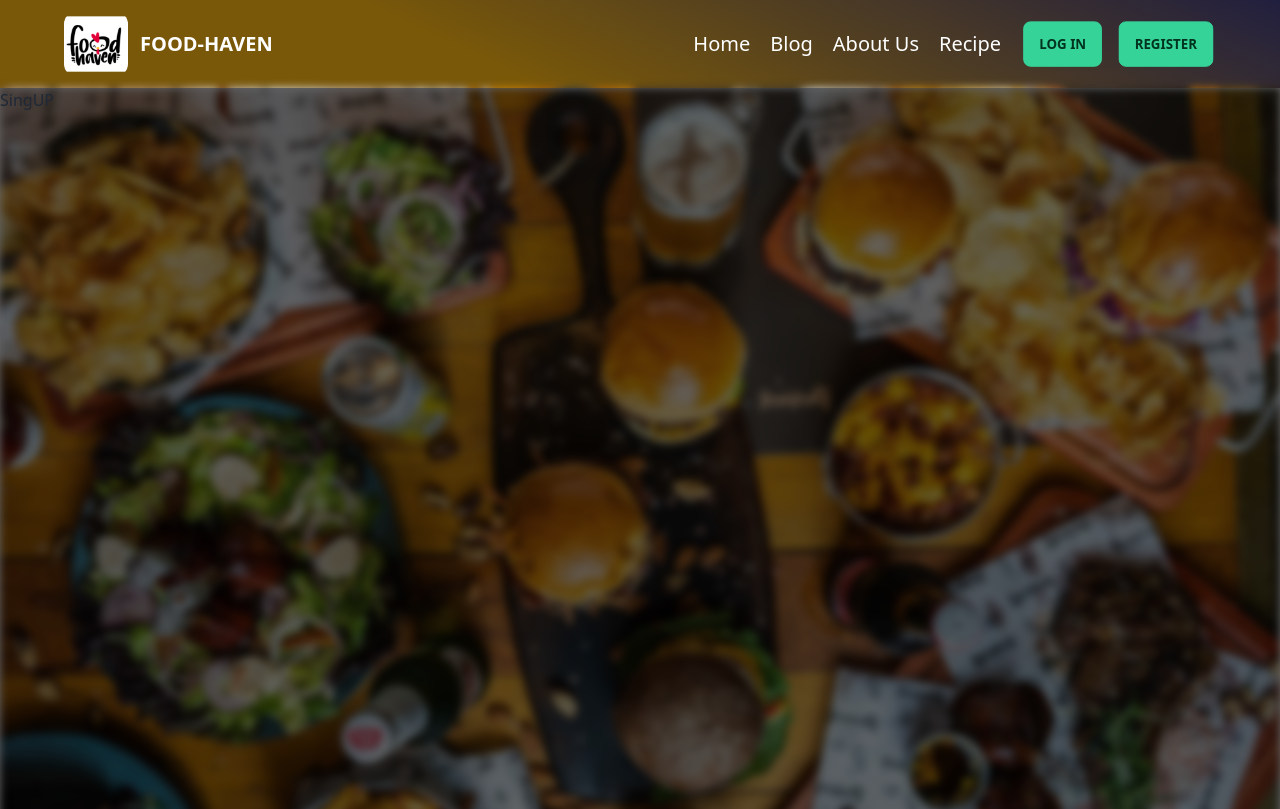
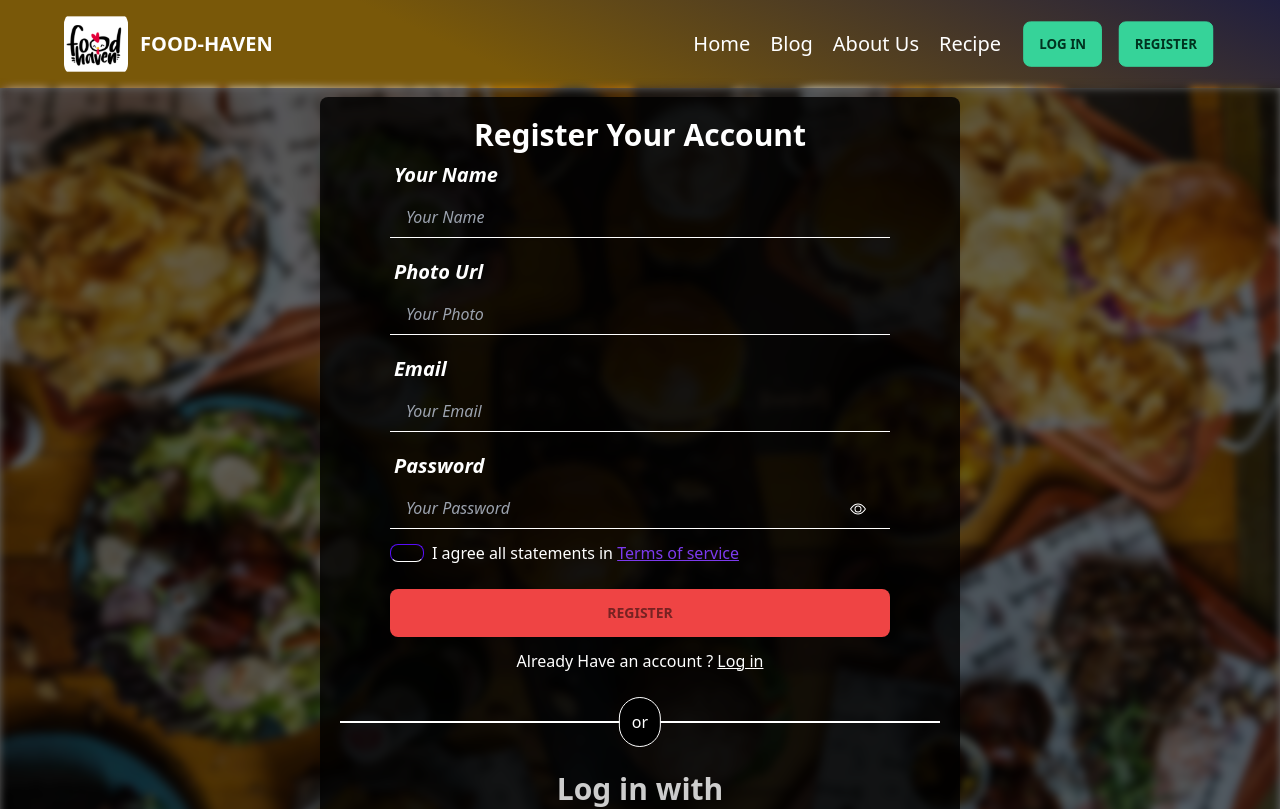
Before and after one commit to rofikul-resan/Food-haven-client, a React (Vite) app: page /auth/sing-up in a window 1280 px wide. Shown: the top 809 px of the page. Built offline with nearby package versions, Linux system fonts and the light colour scheme.

Commit message:
style register page

```diff
--- /dev/null
+++ b/src/components/Error404.jsx
@@ -0,0 +1,30 @@
+/* eslint-disable react/no-unescaped-entities */
+import { FaHeartBroken } from "react-icons/fa";
+import { useNavigate } from "react-router-dom";
+
+const Error404 = () => {
+  const navigation = useNavigate();
+  return (
+    <div className="grid place-items-center h-screen grid-cols-1">
+      <div>
+        <p className="text-9xl font-bold text-slate-400 text-center">Opps!</p>
+        <h1 className="text-6xl text-center relative -top-3">
+          404 <FaHeartBroken className="text-green-600 inline" />{" "}
+          <p className="font-semibold text-2xl w-3/5 text-center mx-auto">
+            Ooops! You weren't supposed to see this The page you're looking for
+            no longer exists_ Return tothe homeo-age and you haven't seen
+            anything.
+          </p>
+        </h1>
+        <button
+          onClick={() => navigation("/")}
+          className="btn btn-primary block mx-auto "
+        >
+          Go Back Home
+        </button>
+      </div>
+    </div>
+  );
+};
+
+export default Error404;
--- a/src/page/auth/Login.jsx
+++ b/src/page/auth/Login.jsx
@@ -1,5 +1,5 @@
 /* eslint-disable react/no-unescaped-entities */
-import React, { useState } from "react";
+import { useState } from "react";
 import "./authLayout.css";
 import {
   BsEye,
--- a/src/page/auth/SingUP.jsx
+++ b/src/page/auth/SingUP.jsx
@@ -1,7 +1,145 @@
-import React from "react";
+/* eslint-disable no-useless-escape */
+/* eslint-disable react/no-unescaped-entities */
+import { useState } from "react";
+import {
+  BsEye,
+  BsEyeSlash,
+  BsFacebook,
+  BsGithub,
+  BsGoogle,
+} from "react-icons/bs";
+import { Link } from "react-router-dom";
+import { ToastContainer, toast } from "react-toastify";
 
 const SingUP = () => {
-  return <div>SingUP</div>;
+  const [showPass, setShowPass] = useState(false);
+  const [btnSubmit, setBtnSubmit] = useState(false);
+  const [errorMsg, setErrorMsg] = useState("");
+
+  const handleSingUp = (event) => {
+    event.preventDefault();
+    const inputForm = event.target;
+    const name = inputForm.name.value;
+    const password = inputForm.password.value;
+    const photoUrl = inputForm.photoUrl.value;
+    const email = inputForm.email.value;
+    const agreeTerms = inputForm.agreeTerms.checked;
+    if (password.length >= 6) {
+      setErrorMsg("");
+      console.log(name, password, email, photoUrl, agreeTerms);
+    } else {
+      setErrorMsg("password much be 6 characters");
+      toast(errorMsg);
+    }
+  };
+  return (
+    <div className="flex  h-full justify-center  overflow-hidden items-center">
+      <div className="bg-black/80  w-3/6 rounded-lg p-5">
+        <h1 className="text-center text-white">Register Your Account</h1>
+        <form onSubmit={handleSingUp} className="text-white ">
+          <div className="form-control">
+            <label className="label">
+              <span className=" font-semibold italic text-xl">Your Name</span>
+            </label>
+            <input type="text" name="name" placeholder="Your Name" required />
+          </div>
+          <div className="form-control">
+            <label className="label">
+              <span className=" font-semibold italic text-xl">Photo Url</span>
+            </label>
+            <input
+              type="text"
+              name="photoUrl"
+              placeholder="Your Photo"
+              required
+            />
+          </div>
+          <div className="form-control">
+            <label className="label">
+              <span className=" font-semibold italic text-xl">Email</span>
+            </label>
+            <input
+              type="email"
+              name="email"
+              placeholder="Your Email"
+              required
+            />
+          </div>
+          <div className="form-control relative">
+            <label className="label">
+              <span className=" font-semibold italic text-xl">Password</span>
+            </label>
+            <div
+              className="absolute z-10 right-6 bottom-[14%]"
+              onClick={() => setShowPass(!showPass)}
+            >
+              {!showPass ? <BsEye /> : <BsEyeSlash />}
+            </div>
+            <input
+              type={showPass ? "text" : "password"}
+              placeholder="Your Password"
+              name="password"
+              required
+            />
+          </div>
+
+          {errorMsg && (
+            <p className="text-xs form-control text-red-600 font-semibold">
+              {errorMsg}
+            </p>
+          )}
+
+          <div className="form-control flex-row gap-2 items-center">
+            <input
+              type="checkbox"
+              name="agreeTerms"
+              className="checkbox-primary checkbox checkbox-xs"
+              onChange={(e) => setBtnSubmit(e.target.checked)}
+            />
+            <label className="">
+              I agree all statements in{" "}
+              <span className="link text-violet-600">Terms of service</span>
+            </label>
+          </div>
+          <div className="form-control mt-6">
+            <button
+              type="submit"
+              className="btn btn-success disabled:bg-red-500 disabled:text-black/50"
+              disabled={!btnSubmit}
+            >
+              Register
+            </button>
+          </div>
+          <p className="text-center">
+            Already Have an account ?{" "}
+            <Link to={"/auth/login"} className="link hover:link-primary ">
+              Log in
+            </Link>{" "}
+          </p>
+        </form>
+        <div className="border border-white relative my-12">
+          <p className="bg-black absolute border p-3 rounded-full top-1/2 left-1/2 -translate-y-1/2 -translate-x-1/2 border-white w-fit text-center text-white">
+            or
+          </p>
+        </div>
+        <div className="text-white/80 text-center">
+          <h1>Log in with</h1>
+          <div className="flex w-1/2 mx-auto justify-evenly my-8">
+            <button className="text-2xl border border-white rounded-full p-2 hover:text-yellow-300">
+              <BsGoogle />
+            </button>
+            <button className="text-2xl border border-white rounded-full p-2 hover:text-yellow-300">
+              <BsFacebook />
+            </button>
+            <button className="text-2xl border border-white rounded-full p-2 hover:text-yellow-300">
+              <BsGithub />
+            </button>
+          </div>
+        </div>
+      </div>
+      <ToastContainer className="foo" style={{ width: "80%" }} />
+    </div>
+  );
 };
 
 export default SingUP;
--- a/src/router/Router.jsx
+++ b/src/router/Router.jsx
@@ -9,6 +9,7 @@ import AllFood from "../page/recipes/AllFood";
 import AuthLayout from "../page/auth/AuthLayout";
 import Login from "../page/auth/Login";
 import SingUP from "../page/auth/SingUP";
+import Error404 from "../components/Error404";
 
 const router = createBrowserRouter([
   {
@@ -18,11 +19,12 @@ const router = createBrowserRouter([
   {
     path: "/recipes",
     element: <AllRecipesLayout />,
+    errorElement: <Error404 />,
     children: [
       {
         path: "/recipes",
         element: <AllFood />,
-        loader: ({ params }) => fetch(`http://localhost:3000/foods`),
+        loader: () => fetch(`http://localhost:3000/foods`),
       },
       {
         path: ":id",
@@ -41,6 +43,7 @@ const router = createBrowserRouter([
   {
     path: "/auth",
     element: <AuthLayout />,
+    errorElement: <Error404 />,
     children: [
       {
         path: "login",
@@ -60,6 +63,10 @@ const router = createBrowserRouter([
     path: "/about",
     element: <About />,
   },
+  {
+    path: "*",
+    element: <Error404 />,
+  },
 ]);
 
 export default router;
```
